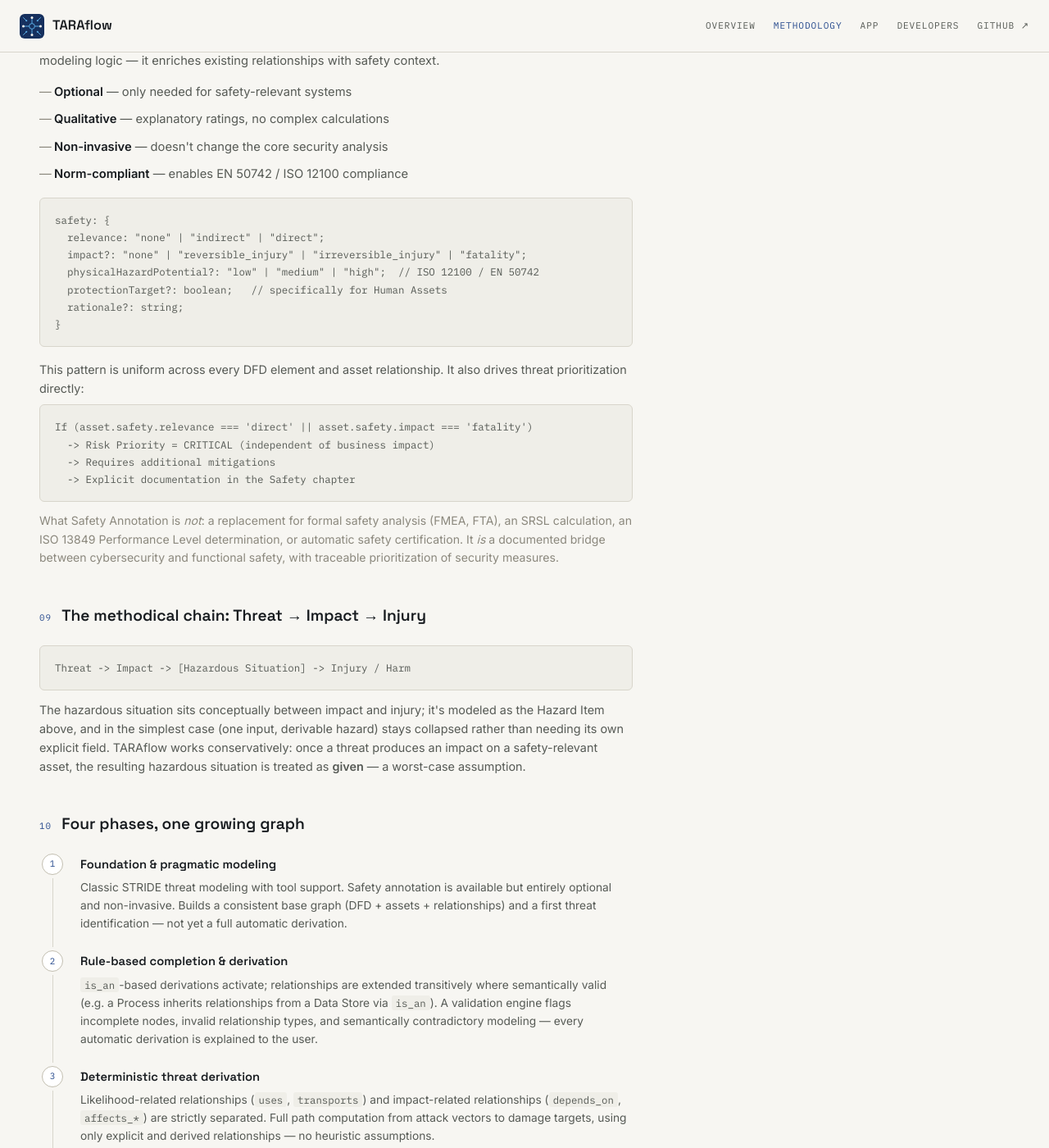
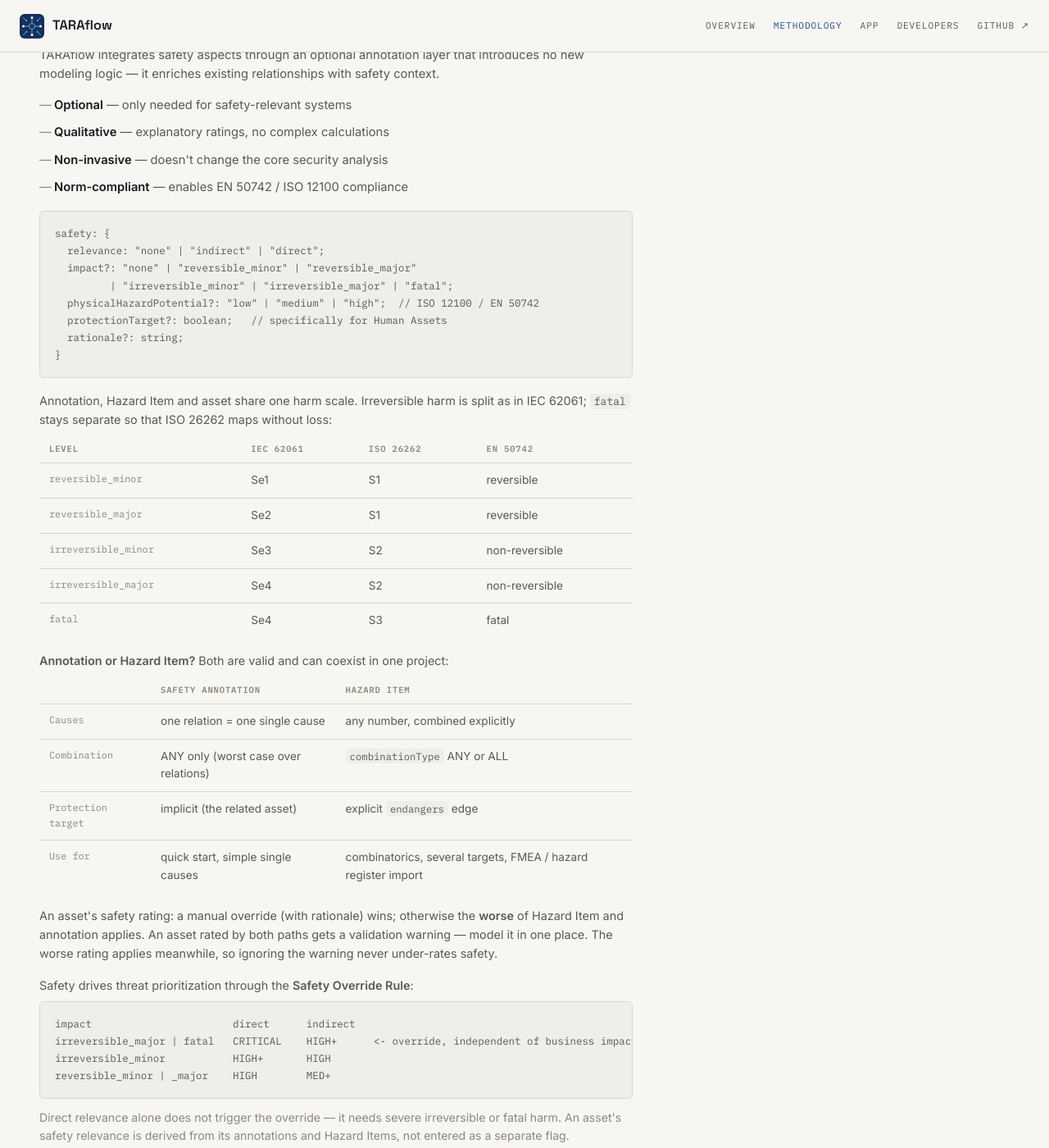
Before and after one commit to TARAflow/TARAflow.github.io, a Jekyll site: the page built from method.html, in a window 1280 px wide and 1400 px high, scrolled down 4663 px. Shown: the whole window at 82% size. Built offline with Jekyll 4.4.1, drawn with Linux system fonts in a browser that asks for light colours; some of the changed text lies outside the part shown.

Commit message:
docs(site): safety model — two paths, 5-level scale, worst-of
Brings the methodology pages in line with TARAflow's safety patches
(5-level harm scale, worst-of rating, derived asset safety relevance).

- method.html §07: no "collapsed" Hazard Item — a direct endangers edge
  does not create a hidden Hazard Item; annotation and Hazard Item are
  two separate paths. Human scale lists the five levels.
- method.html §08: annotation impact on the 5-level scale with the
  IEC 62061 / ISO 26262 / EN 50742 mapping; annotation vs. Hazard Item
  comparison (annotation = single cause, ANY only); worst-of rating with
  double-modelling warning; Safety Override Rule as implemented (direct
  AND irreversible_major/fatal, not direct OR fatality).
- method.html §09/§10: collapse wording removed.
- docs/method.html: override rule and scale updated; hazards no longer
  said to "feed" the annotation layer.
- index.html: pillar names the 5-level scale.

Publish after the TARAflow safety patches are merged.

Co-Authored-By: Claude Opus 5.5 <noreply@anthropic.com>
Claude-Session: https://claude.ai/code/session_011dKjRbVRC9o9pofMG8eD19

```diff
--- a/index.html
+++ b/index.html
@@ -93,7 +93,7 @@ description: "TARAflow is a model-driven, relationship-based TARA tool for embed
     <div class="pillar">
       <div class="ptag">Cause &amp; effect</div>
       <h3>Safety annotations on relationships</h3>
-      <p>Relationships can carry safety information directly — Impact (reversible / irreversible / fatal) and Relevance (direct / indirect) — so hazard potential per ISO 12100 comes from the same graph, not a second document.</p>
+      <p>Relationships can carry safety information directly — Impact (reversible / irreversible, each minor or major, and fatal) and Relevance (direct / indirect) — so hazard potential per ISO 12100 comes from the same graph, not a second document.</p>
     </div>
     <div class="pillar">
       <div class="ptag">One fixed workflow</div>
--- a/method.html
+++ b/method.html
@@ -136,13 +136,13 @@ Data              <- lowest level, highest precision (atomic values)</div>
   <table class="stride-table" style="margin-bottom:16px;">
     <thead><tr><th>Target node</th><th>Derived dimension</th><th>Scale / norm</th></tr></thead>
     <tbody>
-      <tr><td class="tmono">Human</td><td class="tdim">Safety</td><td class="tdim">reversible · irreversible · fatality (ISO 12100)</td></tr>
+      <tr><td class="tmono">Human</td><td class="tdim">Safety</td><td class="tdim">reversible minor · reversible major · irreversible minor · irreversible major · fatal (see §08)</td></tr>
       <tr><td class="tmono">Environment</td><td class="tdim">Environmental</td><td class="tdim">minor · moderate · severe (Seveso / environmental liability)</td></tr>
       <tr><td class="tmono">Infrastructure</td><td class="tdim">Asset destruction</td><td class="tdim">minor · major · critical</td></tr>
     </tbody>
   </table>
   <p style="font-size:0.9rem; color:var(--ink-dim);"><code>combinationType</code> decides how multiple contributing causes combine: <strong>ANY</strong> (default, OR-gate — a single cause is enough, e.g. over-pressure <em>or</em> over-heating → tank explosion) or <strong>ALL</strong> (AND-gate, combinatorial — e.g. sodium <em>and</em> water → exothermic reaction). Multiple <code>contributes_to</code> inputs never imply combinatorics automatically; it's always explicit via <code>combinationType</code>.</p>
-  <p style="font-size:0.88rem; color:var(--ink-mute); margin-top:12px;">The Hazard Item always exists in the data model, but isn't always shown: with exactly one derivable input it stays collapsed (the analyst just draws a direct <code>endangers</code> edge, and the tool creates the Hazard Item internally); a second <code>contributes_to</code> input on the same hazard automatically expands it, since the combinatorics need to be visible.</p>
+  <p style="font-size:0.88rem; color:var(--ink-mute); margin-top:12px;">A Hazard Item is modeled explicitly. For a single cause without a hazard register, the Safety Annotation (§08) is enough — it does not create a hidden Hazard Item. Annotation and Hazard Item are two separate modeling paths.</p>
 </section>
 
 <section id="safety-annotation">
@@ -156,29 +156,53 @@ Data              <- lowest level, highest precision (atomic values)</div>
   </ul>
   <div class="code-block">safety: {
   relevance: "none" | "indirect" | "direct";
-  impact?: "none" | "reversible_injury" | "irreversible_injury" | "fatality";
+  impact?: "none" | "reversible_minor" | "reversible_major"
+         | "irreversible_minor" | "irreversible_major" | "fatal";
   physicalHazardPotential?: "low" | "medium" | "high";  // ISO 12100 / EN 50742
   protectionTarget?: boolean;   // specifically for Human Assets
   rationale?: string;
 }</div>
-  <p style="font-size:0.9rem; color:var(--ink-dim); margin:16px 0 8px;">This pattern is uniform across every DFD element and asset relationship. It also drives threat prioritization directly:</p>
-  <div class="code-block">If (asset.safety.relevance === 'direct' || asset.safety.impact === 'fatality')
-  -> Risk Priority = CRITICAL (independent of business impact)
-  -> Requires additional mitigations
-  -> Explicit documentation in the Safety chapter</div>
+  <p style="font-size:0.9rem; color:var(--ink-dim); margin:16px 0 8px;">Annotation, Hazard Item and asset share one harm scale. Irreversible harm is split as in IEC 62061; <code>fatal</code> stays separate so that ISO 26262 maps without loss:</p>
+  <table class="stride-table" style="margin-bottom:16px;">
+    <thead><tr><th>Level</th><th>IEC 62061</th><th>ISO 26262</th><th>EN 50742</th></tr></thead>
+    <tbody>
+      <tr><td class="tmono">reversible_minor</td><td class="tdim">Se1</td><td class="tdim">S1</td><td class="tdim">reversible</td></tr>
+      <tr><td class="tmono">reversible_major</td><td class="tdim">Se2</td><td class="tdim">S1</td><td class="tdim">reversible</td></tr>
+      <tr><td class="tmono">irreversible_minor</td><td class="tdim">Se3</td><td class="tdim">S2</td><td class="tdim">non-reversible</td></tr>
+      <tr><td class="tmono">irreversible_major</td><td class="tdim">Se4</td><td class="tdim">S2</td><td class="tdim">non-reversible</td></tr>
+      <tr><td class="tmono">fatal</td><td class="tdim">Se4</td><td class="tdim">S3</td><td class="tdim">fatal</td></tr>
+    </tbody>
+  </table>
+  <p style="font-size:0.9rem; color:var(--ink-dim); margin:16px 0 8px;"><strong>Annotation or Hazard Item?</strong> Both are valid and can coexist in one project:</p>
+  <table class="stride-table" style="margin-bottom:16px;">
+    <thead><tr><th></th><th>Safety Annotation</th><th>Hazard Item</th></tr></thead>
+    <tbody>
+      <tr><td class="tmono">Causes</td><td class="tdim">one relation = one single cause</td><td class="tdim">any number, combined explicitly</td></tr>
+      <tr><td class="tmono">Combination</td><td class="tdim">ANY only (worst case over relations)</td><td class="tdim"><code>combinationType</code> ANY or ALL</td></tr>
+      <tr><td class="tmono">Protection target</td><td class="tdim">implicit (the related asset)</td><td class="tdim">explicit <code>endangers</code> edge</td></tr>
+      <tr><td class="tmono">Use for</td><td class="tdim">quick start, simple single causes</td><td class="tdim">combinatorics, several targets, FMEA / hazard register import</td></tr>
+    </tbody>
+  </table>
+  <p style="font-size:0.9rem; color:var(--ink-dim); margin:16px 0 8px;">An asset's safety rating: a manual override (with rationale) wins; otherwise the <strong>worse</strong> of Hazard Item and annotation applies. An asset rated by both paths gets a validation warning — model it in one place. The worse rating applies meanwhile, so ignoring the warning never under-rates safety.</p>
+  <p style="font-size:0.9rem; color:var(--ink-dim); margin:16px 0 8px;">Safety drives threat prioritization through the <strong>Safety Override Rule</strong>:</p>
+  <div class="code-block">impact                       direct      indirect
+irreversible_major | fatal   CRITICAL    HIGH+      <- override, independent of business impact
+irreversible_minor           HIGH+       HIGH
+reversible_minor | _major    HIGH        MED+</div>
+  <p style="font-size:0.88rem; color:var(--ink-mute); margin-top:12px;">Direct relevance alone does not trigger the override — it needs severe irreversible or fatal harm. An asset's safety relevance is derived from its annotations and Hazard Items, not entered as a separate flag.</p>
   <p style="font-size:0.88rem; color:var(--ink-mute); margin-top:12px;">What Safety Annotation is <em>not</em>: a replacement for formal safety analysis (FMEA, FTA), an SRSL calculation, an ISO 13849 Performance Level determination, or automatic safety certification. It <em>is</em> a documented bridge between cybersecurity and functional safety, with traceable prioritization of security measures.</p>
 </section>
 
 <section id="methodical-chain">
   <div class="sec-head"><span class="sec-tag">09</span><h2 class="sec-title">The methodical chain: Threat → Impact → Injury</h2></div>
   <div class="code-block">Threat -> Impact -> [Hazardous Situation] -> Injury / Harm</div>
-  <p style="font-size:0.9rem; color:var(--ink-dim); margin-top:12px;">The hazardous situation sits conceptually between impact and injury; it's modeled as the Hazard Item above, and in the simplest case (one input, derivable hazard) stays collapsed rather than needing its own explicit field. TARAflow works conservatively: once a threat produces an impact on a safety-relevant asset, the resulting hazardous situation is treated as <strong>given</strong> — a worst-case assumption.</p>
+  <p style="font-size:0.9rem; color:var(--ink-dim); margin-top:12px;">The hazardous situation sits conceptually between impact and injury; it's modeled as the Hazard Item above; in the simplest case (one cause, one target) the Safety Annotation is enough and the hazardous situation stays implicit. TARAflow works conservatively: once a threat produces an impact on a safety-relevant asset, the resulting hazardous situation is treated as <strong>given</strong> — a worst-case assumption.</p>
 </section>
 
 <section id="phases">
   <div class="sec-head"><span class="sec-tag">10</span><h2 class="sec-title">Four phases, one growing graph</h2></div>
   <div class="workflow-steps">
-    <div class="wstep"><div class="wstep-left"><div class="wnum">1</div><div class="wline"></div></div><div class="wstep-right"><h4>Foundation &amp; pragmatic modeling</h4><p>Classic STRIDE threat modeling with tool support. Safety annotation is available but entirely optional and non-invasive. Builds a consistent base graph (DFD + assets + relationships) and a first threat identification — not yet a full automatic derivation.</p></div></div>
+    <div class="wstep"><div class="wstep-left"><div class="wnum">1</div><div class="wline"></div></div><div class="wstep-right"><h4>Foundation &amp; pragmatic modeling</h4><p>Classic STRIDE threat modeling with tool support. Safety annotations and Hazard Items are available but entirely optional. Builds a consistent base graph (DFD + assets + relationships) and a first threat identification — not yet a full automatic derivation.</p></div></div>
     <div class="wstep"><div class="wstep-left"><div class="wnum">2</div><div class="wline"></div></div><div class="wstep-right"><h4>Rule-based completion &amp; derivation</h4><p><code>is_an</code>-based derivations activate; relationships are extended transitively where semantically valid (e.g. a Process inherits relationships from a Data Store via <code>is_an</code>). A validation engine flags incomplete nodes, invalid relationship types, and semantically contradictory modeling — every automatic derivation is explained to the user.</p></div></div>
     <div class="wstep"><div class="wstep-left"><div class="wnum">3</div><div class="wline"></div></div><div class="wstep-right"><h4>Deterministic threat derivation</h4><p>Likelihood-related relationships (<code>uses</code>, <code>transports</code>) and impact-related relationships (<code>depends_on</code>, <code>affects_*</code>) are strictly separated. Full path computation from attack vectors to damage targets, using only explicit and derived relationships — no heuristic assumptions.</p></div></div>
     <div class="wstep"><div class="wstep-left"><div class="wnum">4</div></div><div class="wstep-right"><h4>Analysis support &amp; governance <span style="color:var(--ink-mute); font-weight:400;">(optional)</span></h4><p>Prioritization and filtering of threat paths, traceable documentation of modeling decisions, support for reviews, audits and standards conformance, versioning and comparison of graphs over the system's lifecycle.</p></div></div>
```
Also changed, not shown: docs/method.html (+6 -5 lines).
